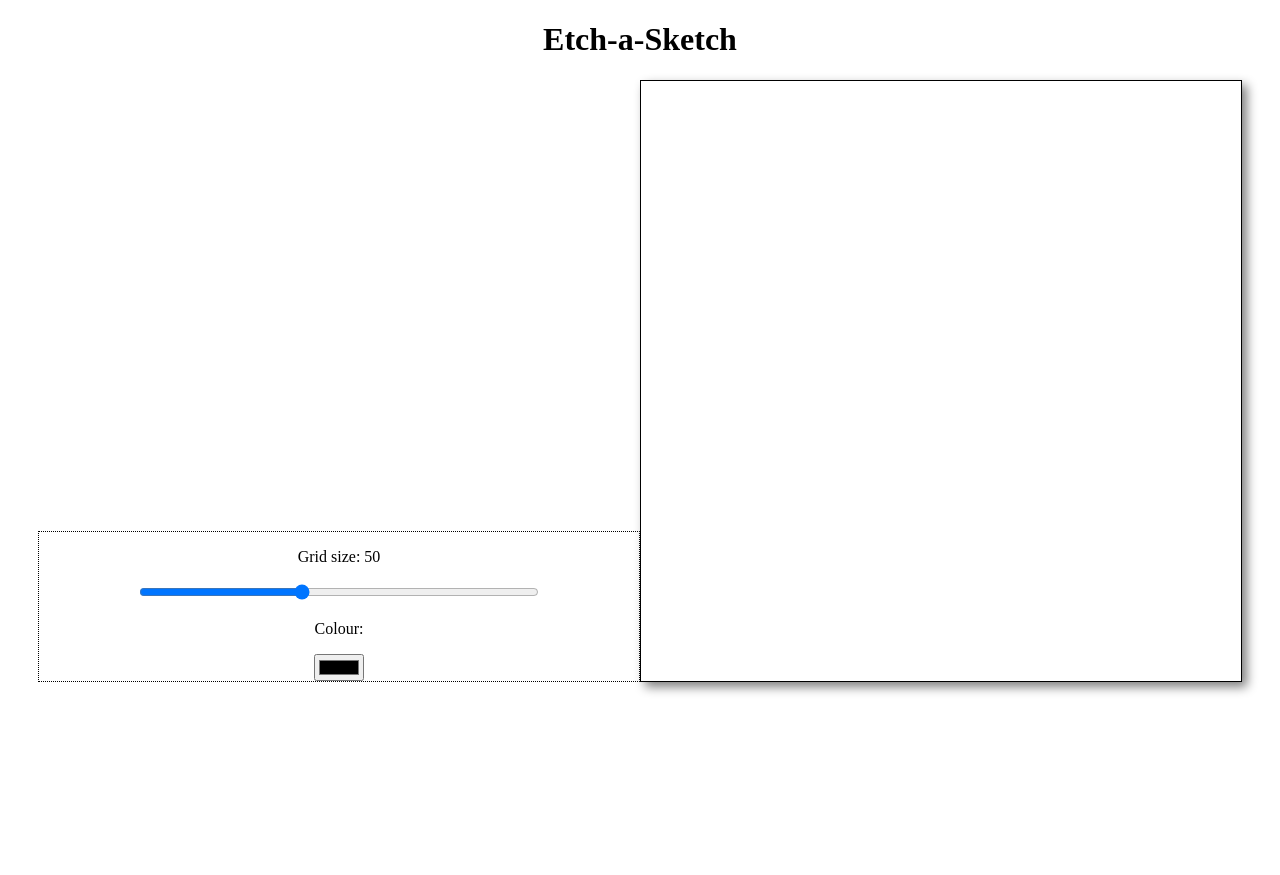
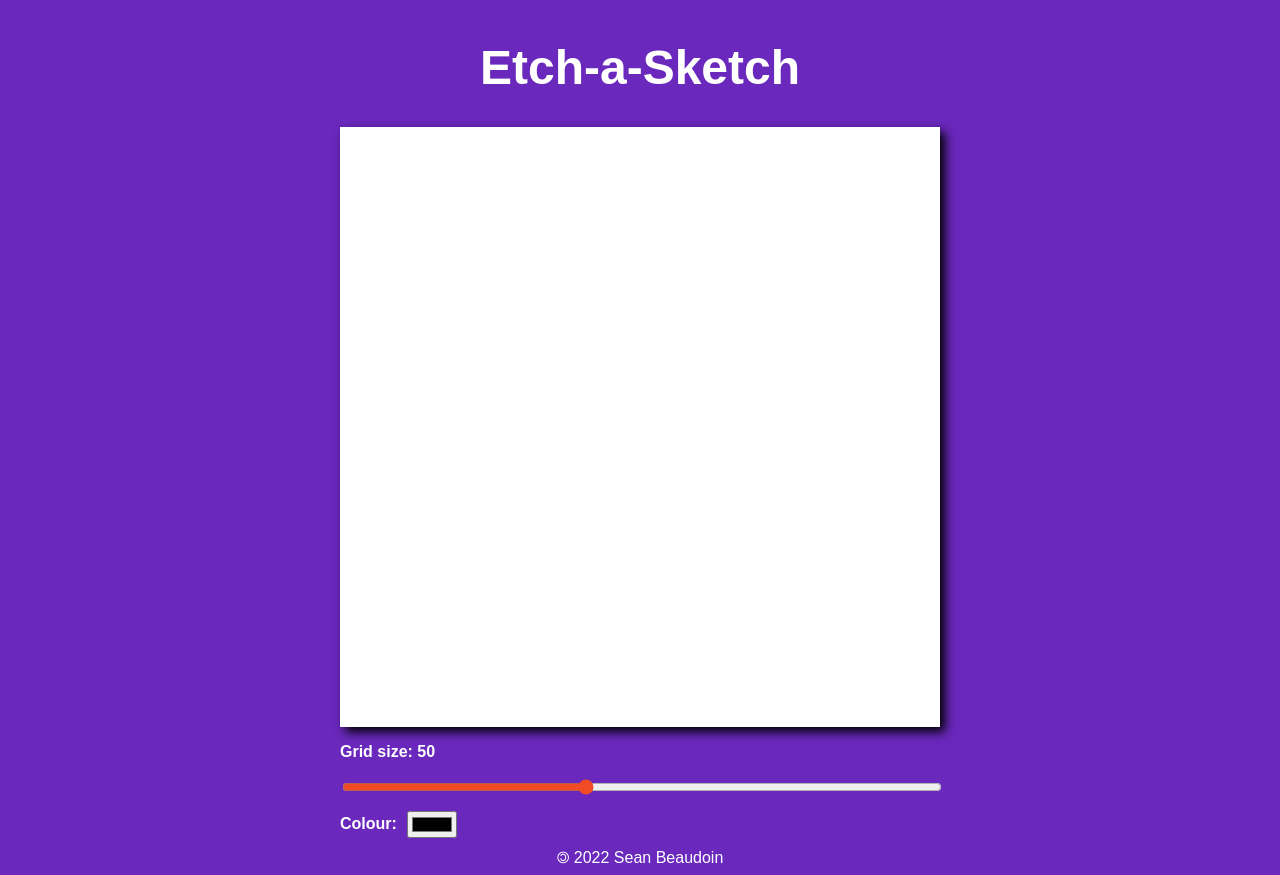
Before and after one commit to s10-n/DoodleBox, a plain HTML site: page index.html in a window 1280 px wide. Before the commit the page ends 800 px from the top, so only its background shows below. Drawn offline with Linux system fonts and the light colour scheme.

Commit message:
Style page

```diff
--- a/index.html
+++ b/index.html
@@ -9,8 +9,9 @@
     <link rel="stylesheet" href="styles.css">
 </head>
 <body>
-    <h1>Etch-a-Sketch</h1>
+    <h1 id="title">Etch-a-Sketch</h1>
     <div id="ui-container">
+        <div id="grid-container"></div>
         <div id="control-panel">
             <div class="grid-slider-container">
                 <p id="slider-label">Grid size: </p>
@@ -21,8 +22,8 @@
                 <input type="color" id="colour-picker">
             </div>
         </div>
-        <div id="grid-container"></div>
     </div>
+    <footer>🄯 2022 Sean Beaudoin</footer>
     <script src="script.js"></script>
 </body>
 </html>
--- a/styles.css
+++ b/styles.css
@@ -1,38 +1,70 @@
 .grid-square {
     aspect-ratio: 1;
     cursor: crosshair;
+    background-color: white;
     /* border: 1px black solid; */
     box-sizing: border-box;
+}
+
+.colour-slider-container {
+    display: flex;
+    flex-direction: row;
+    align-items: center;
+}
+
+#colour-picker {
+    margin-left: 10px;
 }
 
 #grid-container {
     display: flex;
     width: 600px;
     flex-wrap: wrap;
-    border: 1px black solid;
-    box-shadow: 5px 5px 10px gray;
 
+    box-shadow: 5px 5px 10px black;
 }
 
 #control-panel {
     width: 600px;
-    border: 1px dotted black;
     display: flex;
     max-height: 600px;
     flex-direction: column;
+    align-items: flex-start;
 }
 
 .slider {
-    width: 400px;
+    width: 600px;
+    accent-color: #f14b25
 }
 
 #ui-container {
     display: flex;
-    align-items: flex-end;
+    align-items: flex-start;
     justify-content: center;
+    flex-direction: column;
 
 }
 
 body {
-    text-align: center;
+    display: flex;
+    flex-direction: column;
+    align-items: center;
+    background-color: #6a28bd;
 }
+
+#title {
+    font-size: 48px;
+    font-family: sans-serif;
+    color: white;
+}
+
+p {
+    color: white;
+    font-family: sans-serif;
+    font-weight: bold;
+}
+
+footer {
+    color: white;
+    font-family: sans-serif;
+}
```
